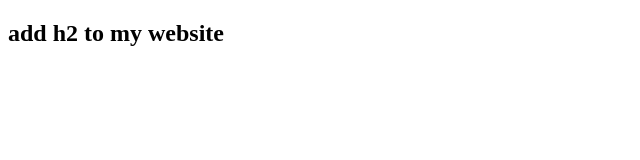
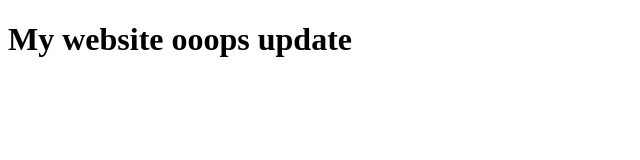
Before and after one commit to randricalvin/Order-summary-component, a plain HTML site: page Desktop/my-website-oops/index.html in a window 1280 px wide. Shown: the whole page, without its empty margins (0-640 px from the left). Drawn offline with Linux system fonts and the light colour scheme.

Commit message:
h2 update

```diff
--- a/Desktop/my-website-oops/index.html
+++ b/Desktop/my-website-oops/index.html
@@ -7,8 +7,9 @@
     <title>Document-Update</title>
 </head>
 <body>
-    <h2>
-        add h2 to my website
-    </h2>
+    <h1>
+        My website ooops update
+    </h1>
+
 </body>
 </html>
```
